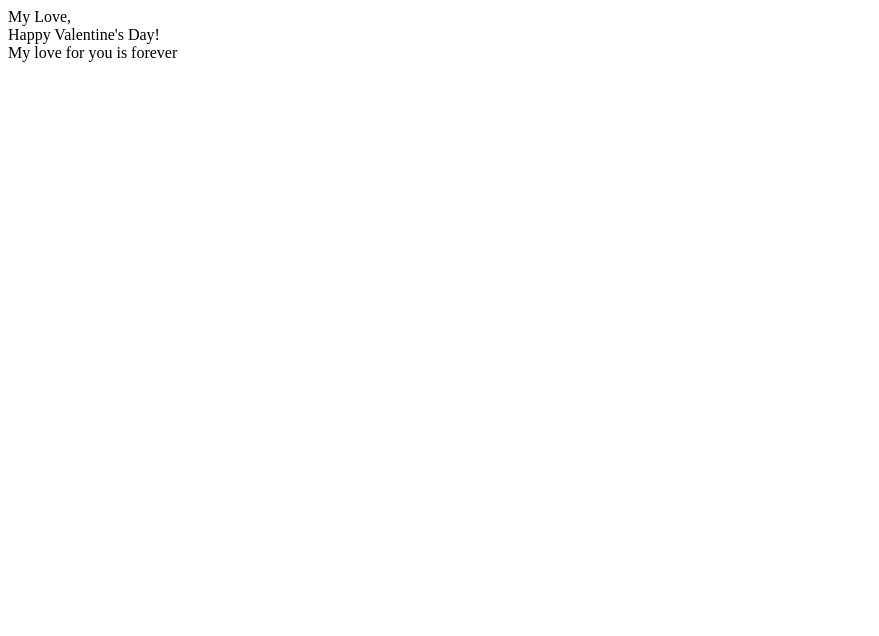
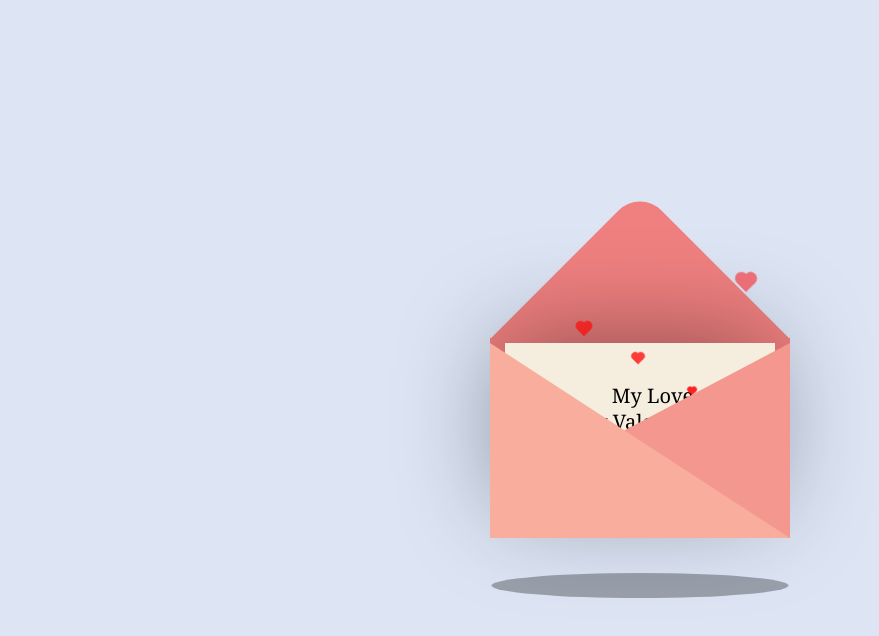
Before and after one commit to michaelotos/michaelotos.github.io, a plain HTML site: page index.html in a window 1280 px wide. Shown: the whole page, without its empty margins (0-879 px from the left). Drawn offline with Linux system fonts and the light colour scheme.

Commit message:
Update index.html

```diff
--- a/index.html
+++ b/index.html
@@ -18,3 +18,243 @@
     </div>
     <div class="shadow"></div>
 </div>
+
+<style>
+    body {
+  display: flex;
+  justify-content: center;
+  align-items: center;
+  height: 100vh;
+  background-color: #DDE5F5;
+}
+
+.container {
+  position: relative;
+}
+.valentines {
+  position: relative;
+  top:50px;
+  cursor: pointer;
+  animation: up 3s linear infinite;
+}
+
+
+.envelope {
+  position: relative;
+  width: 300px;
+  height:200px;
+  background-color: #f08080;
+}
+
+.envelope:before {
+  background-color: #f08080;
+  content:"";
+  position: absolute;
+  width: 212px;
+  height: 212px;
+  transform: rotate(45deg);
+  top:-105px;
+  left:44px;
+  border-radius:30px 0 0 0;
+}
+
+.card {
+  position: absolute;
+  background-color: #F5EDDD;
+  width: 270px;
+  height: 170px;
+  top:5px;
+  left:15px;
+  box-shadow: -5px -5px 100px rgba(0,0,0,0.4);
+}
+
+.card:before {
+  content:"";
+  position: absolute;
+  width: 240px;
+  heighT: 140px;
+  left:12px;
+  top:12px;
+}
+
+.text {
+  position: absolute;
+  font-family: 'Georgia', serif;
+  font-size: 20px;
+  text-align: center;
+  line-height:26px;
+  top:40px;
+  left:30px;
+  color: #000000;
+}
+
+.heart {
+  background-color: #d62828;
+  display: inline-block;
+  height: 30px;
+  margin: 0 10px;
+  position: relative;
+  top: 130px;
+  left:105px;
+  transform: rotate(-45deg);
+  width: 30px;
+}
+
+.heart:before,
+.heart:after {
+  content: "";
+  background-color: #d62828;
+  border-radius: 50%;
+  height: 30px;
+  position: absolute;
+  width: 30px;
+}
+
+.heart:before {
+  top: -15px;
+  left: 0;
+}
+
+.heart:after {
+  left: 15px;
+  top: 0;
+}
+.front {
+  position: absolute;
+  border-right: 180px solid #f4978e;
+  border-top: 95px solid transparent;
+  border-bottom: 100px solid transparent;
+  left:120px;
+  top:5px;
+  width:0;
+  height:0;
+  z-index:10;
+}
+
+.front:before {
+  position: absolute;
+  content:"";
+  border-left: 300px solid #f8ad9d;
+  border-top: 195px solid transparent;
+  left:-120px;
+  top:-95px;
+  width:0;
+  height:0;
+}
+
+.shadow {
+  position: absolute;
+  width: 330px;
+  height: 25px;
+  border-radius:50%;
+  background-color: rgba(0,0,0,0.3);
+  top:265px;
+  left:-15px;
+  animation: scale 3s linear infinite;
+  z-index:-1;
+}
+
+@keyframes up {
+  0%, 100% {
+    transform: translateY(0);
+  }
+  50% {
+    transform: translateY(-30px);
+  }
+}
+
+@keyframes scale {
+  0%, 100% {
+    transform: scaleX(1);
+  }
+  50% {
+    transform: scaleX(0.85);
+  }
+}
+.hearts {
+  position: absolute
+}
+
+.one, .two, .three, .four, .five {
+  background-color: red;
+  display: inline-block;
+  height: 10px;
+  margin: 0 10px;
+  position: relative;
+  transform: rotate(-45deg);
+  width: 10px;
+  top:50px;
+}
+
+.one:before,
+.one:after, .two:before, .two:after, .three:before, .three:after, .four:before, .four:after, .five:before, .five:after {
+  content: "";
+  background-color: red;
+  border-radius: 50%;
+  height: 10px;
+  position: absolute;
+  width: 10px;
+}
+
+.one:before, .two:before, .three:before, .four:before, .five:before {
+  top: -5px;
+  left: 0;
+}
+
+.one:after, .two:after, .three:after, .four:after, .five:after {
+  left: 5px;
+  top: 0;
+}
+
+.one {
+  left:10px;
+  animation: heart 1s ease-out infinite;
+}
+
+.two {
+  left:30px;
+  animation: heart 2s ease-out infinite;
+}
+
+.three {
+  left:50px;
+  animation: heart 1.5s ease-out infinite;
+}
+
+.four {
+  left:70px;
+  animation: heart 2.3s ease-out infinite;
+}
+
+.five {
+  left:90px;
+  animation: heart 1.7s ease-out infinite;
+}
+
+@keyframes heart {
+  0%{
+    transform: translateY(0) rotate(-45deg) scale(0.3);
+    opacity: 1;
+  }
+  100%{
+    transform: translateY(-150px) rotate(-45deg) scale(1.3);
+    opacity: 0.5;
+  }
+}
+
+
+</style>
+
+<script>
+    $(document).ready(function () {
+            $('.container').mouseenter(function () {
+                $('.card').stop().animate({
+                    top: '-90px'
+                }, 'slow');
+            }).mouseleave(function () {
+                $('.card').stop().animate({
+                    top: 0
+                }, 'slow');
+            });
+        });
+</script>
```
